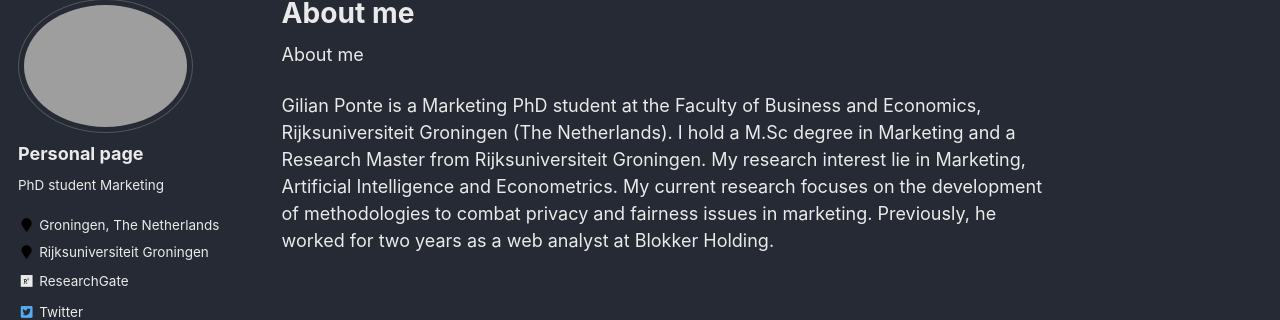
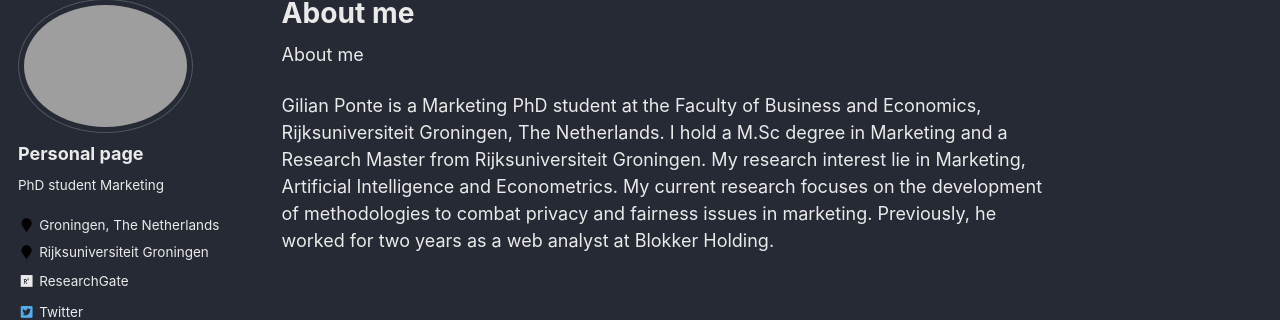
Before and after one commit to GilianPonte/gilianponte.github.io, a Jekyll site: the page built from _pages/about.md, in a window 1280 px wide. Shown: the part 119-439 px from the top of the page. Built offline with Jekyll 4.4.1, drawn with Linux system fonts in a browser that asks for light colours.

```diff
--- a/_pages/about.md
+++ b/_pages/about.md
@@ -10,4 +10,4 @@ redirect_from:
 
 About me
 
-Gilian Ponte is a Marketing PhD student at the Faculty of Business and Economics, Rijksuniversiteit Groningen (The Netherlands). I hold a M.Sc degree in Marketing and a Research Master from Rijksuniversiteit Groningen. My research interest lie in Marketing, Artificial Intelligence and Econometrics. My current research focuses on the development of methodologies to combat privacy and fairness issues in marketing. Previously, he worked for two years as a web analyst at Blokker Holding.
+Gilian Ponte is a Marketing PhD student at the Faculty of Business and Economics, Rijksuniversiteit Groningen, The Netherlands. I hold a M.Sc degree in Marketing and a Research Master from Rijksuniversiteit Groningen. My research interest lie in Marketing, Artificial Intelligence and Econometrics. My current research focuses on the development of methodologies to combat privacy and fairness issues in marketing. Previously, he worked for two years as a web analyst at Blokker Holding.
```
